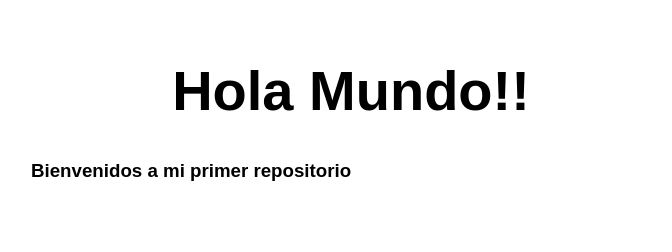
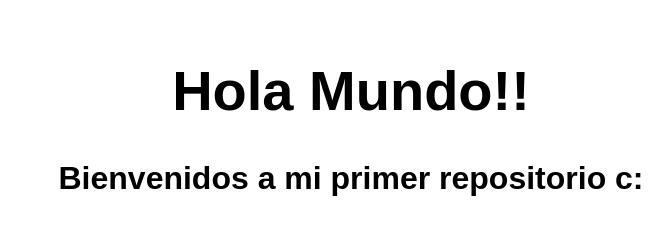
Before and after one commit to Andi359/mi-primer-repositorio, a website: page src/index.html in a window 1280 px wide. Shown: the whole page, without its empty margins (289-961 px from the left). Drawn offline with Linux system fonts and the light colour scheme.

Commit message:
//etiqueta diferete

```diff
--- a/src/index.html
+++ b/src/index.html
@@ -11,7 +11,7 @@
 <body>
   <main>
     <h1>Hola Mundo!!</h1>
-    <h3>Bienvenidos a mi primer repositorio</h3>
+    <h3>Bienvenidos a mi primer repositorio c:</h3>
   </main>
 </body>
 
--- a/src/styles.css
+++ b/src/styles.css
@@ -19,3 +19,7 @@ main > h1 {
   text-align: center;
   font-size: 3.5em;
 }
+h3 {
+  text-align: center;
+  font-size: 2em;
+}
```
